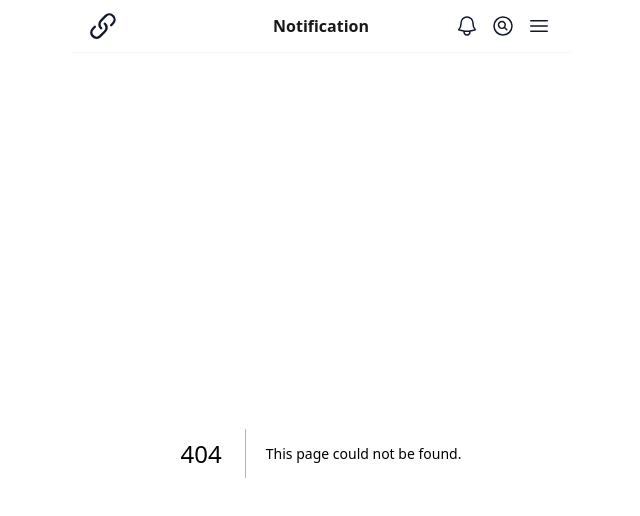
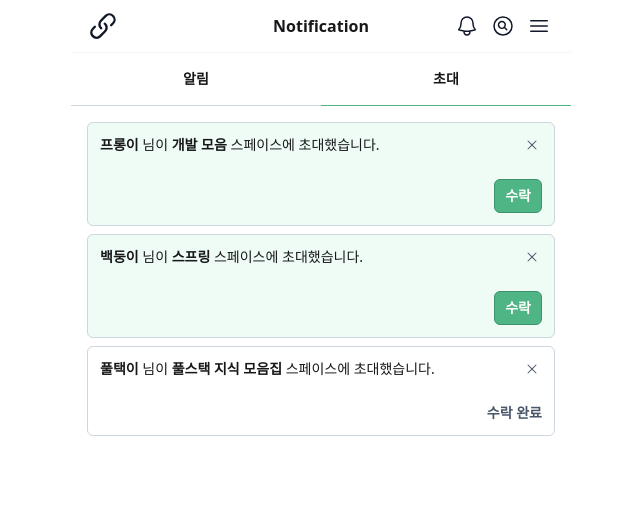
Before and after one commit to Team-TenTen/LinkHub-FE, a Next.js app: page /notification/invite in a window 1280 px wide. Before the commit this address had no page. Shown: the top 516 px of the page, without its empty margins (319-959 px from the left). Built offline with nearby package versions, Linux system fonts and the light colour scheme; a web font is replaced by a local one.

Commit message:
feat: #52 - 초대 알림 페이지 구현

```diff
--- /dev/null
+++ b/src/app/(routes)/notification/invite/page.tsx
@@ -0,0 +1,30 @@
+'use client'
+
+import { Notification } from '@/components'
+import { mock_notificationInviteData } from '@/data'
+
+const NotificationInvitePage = () => {
+  const notifications = mock_notificationInviteData
+
+  return (
+    <div className="flex flex-col gap-2">
+      {notifications.map((notification) => (
+        <Notification
+          key={notification.id}
+          notificationId={notification.id}
+          type={notification.type}
+          userId={notification.userId}
+          userName={notification.userName}
+          spaceId={notification.spaceId}
+          spaceName={notification.spaceName}
+          isRead={notification.isRead}
+          isAccept={notification.isAccept}
+          onAccept={() => console.log('스페이스 수락')}
+          onClose={() => console.log('알람 닫기')}
+        />
+      ))}
+    </div>
+  )
+}
+
+export default NotificationInvitePage
```
